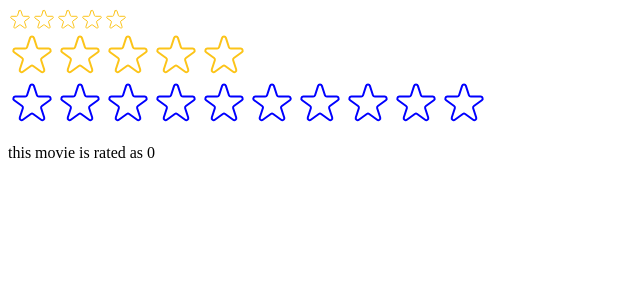
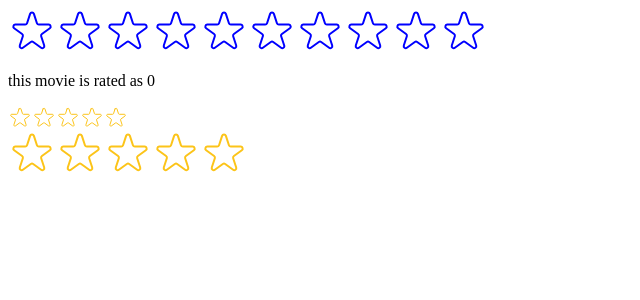
Before and after one commit to misikir21/idrama, a React (Create React App) app in the folder idrama/: page / in a window 1280 px wide. Shown: the top 300 px of the page, without its empty margins (0-640 px from the left). Built offline with nearby package versions, Linux system fonts and the light colour scheme.

Commit message:
acess extera comp

```diff
--- a/idrama/src/index.js
+++ b/idrama/src/index.js
@@ -18,12 +18,12 @@ function Test() {
 root.render(
 	<React.StrictMode>
 		{/* <App /> */}
+		<Test />
 		<StarRating
 			size={24}
 			message={["terriable", "bad", "good", "v.good", "awoseme"]}
 		/>
 		<StarRating maxrate={5} />
-		<Test />
 	</React.StrictMode>
 );
 
```
